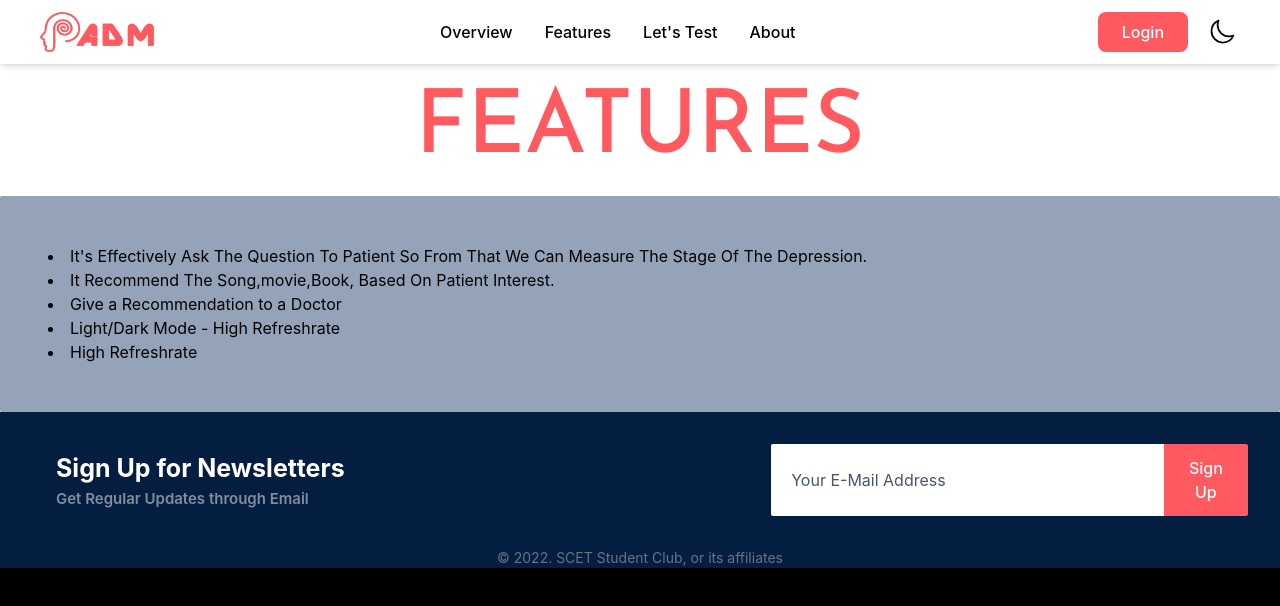
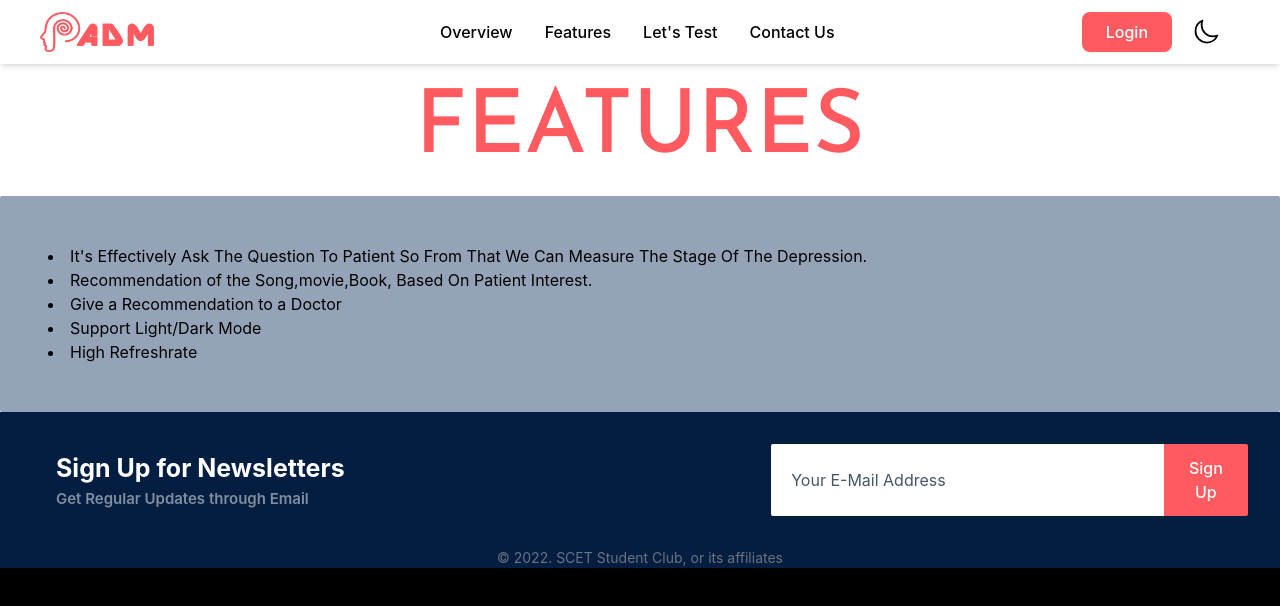
Before and after one commit to harsh-bardolia/anti-depression-media, a Next.js app: page /features in a window 1280 px wide. Shown: the top 606 px of the page. Built offline with nearby package versions, Linux system fonts and the light colour scheme.

Commit message:
Font fix

```diff
--- a/pages/components/Banner.js
+++ b/pages/components/Banner.js
@@ -23,7 +23,10 @@ const Banner = () => {
           </p>
         </div>
       </div>
-      <div className="flex items-center justify-center mt-2 ">
+      <div className="text-gray-500 text-center font-Josefin font-extrabold text-6xl">
+        ANTI <span className="text-red-700">DEPRESSION</span> MEDIA
+      </div>
+      <div className="flex items-center justify-center  mt-2 ">
         <button className="text-center mt-4 mb-8 px-4 py-2 bg-[#FF5A5F] rounded-full text-white font-medium shadow-sm hover:shadow-lg hover:border dark:border-none hover:border-[#FF5A5F] hover:bg-white hover:text-[#FF5A5F]">
           We are here to help you
         </button>
--- a/pages/components/Feature.js
+++ b/pages/components/Feature.js
@@ -15,13 +15,13 @@ const Feature = () => {
               Measure The Stage Of The Depression.
             </li>
             <li key={1} className="text-start">
-              It Recommend The Song,movie,Book, Based On Patient Interest.
+              Recommendation of the Song,movie,Book, Based On Patient Interest.
             </li>
             <li key={2} className="text-start">
               Give a Recommendation to a Doctor
             </li>
             <li key={3} className="text-start">
-              Light/Dark Mode - High Refreshrate
+              Support Light/Dark Mode
             </li>
             <li key={4} className="text-start">
               High Refreshrate
--- a/pages/components/Header.js
+++ b/pages/components/Header.js
@@ -2,7 +2,7 @@ import Image from "next/image";
 import React, { useState } from "react";
 import { MoonIcon } from "@heroicons/react/24/outline";
 import Link from "next/link";
-import logo from "/image-assets/logo.png";
+import person from "/image-assets/person.jpg";
 import ADM from "/image-assets/ADM.png";
 
 const Header = ({ active, onDarkToggle }) => {
@@ -50,7 +50,7 @@ const Header = ({ active, onDarkToggle }) => {
             </Link>
             <Link href="">
               <li className="hover:text-[#FF5A5F] cursor-pointer active:scale-90 transition duration-150">
-                About
+                Contact Us
               </li>
             </Link>
           </ul>
@@ -66,6 +66,20 @@ const Header = ({ active, onDarkToggle }) => {
           <div class={x ? "dark" : ""} onClick={onDarkToggle}>
             <MoonIcon className="h-7 px-1 cursor-pointer text-black hover:text-[#FF5A5F] active:scale-90 transition duration-150 dark:text-white dark:hover:text-[#FF5A5F]" />
           </div>
+          <div>
+          <Image
+              src={person}
+              // src="https://links.papareact.com/qd3"
+              // layout="fill"
+              // sizes="100vw" fill
+              // objectFit="contain"
+              objectPosition="right"
+              // className=""
+              alt="Logo"
+              viewBox="0 0 20 20"
+              className="h-10 w-10 object-contain rounded-full hidden"
+            />
+          </div>
         </div>
       </header>
     </div>
```
Also changed, not shown: image-assets/person.jpg (added).
